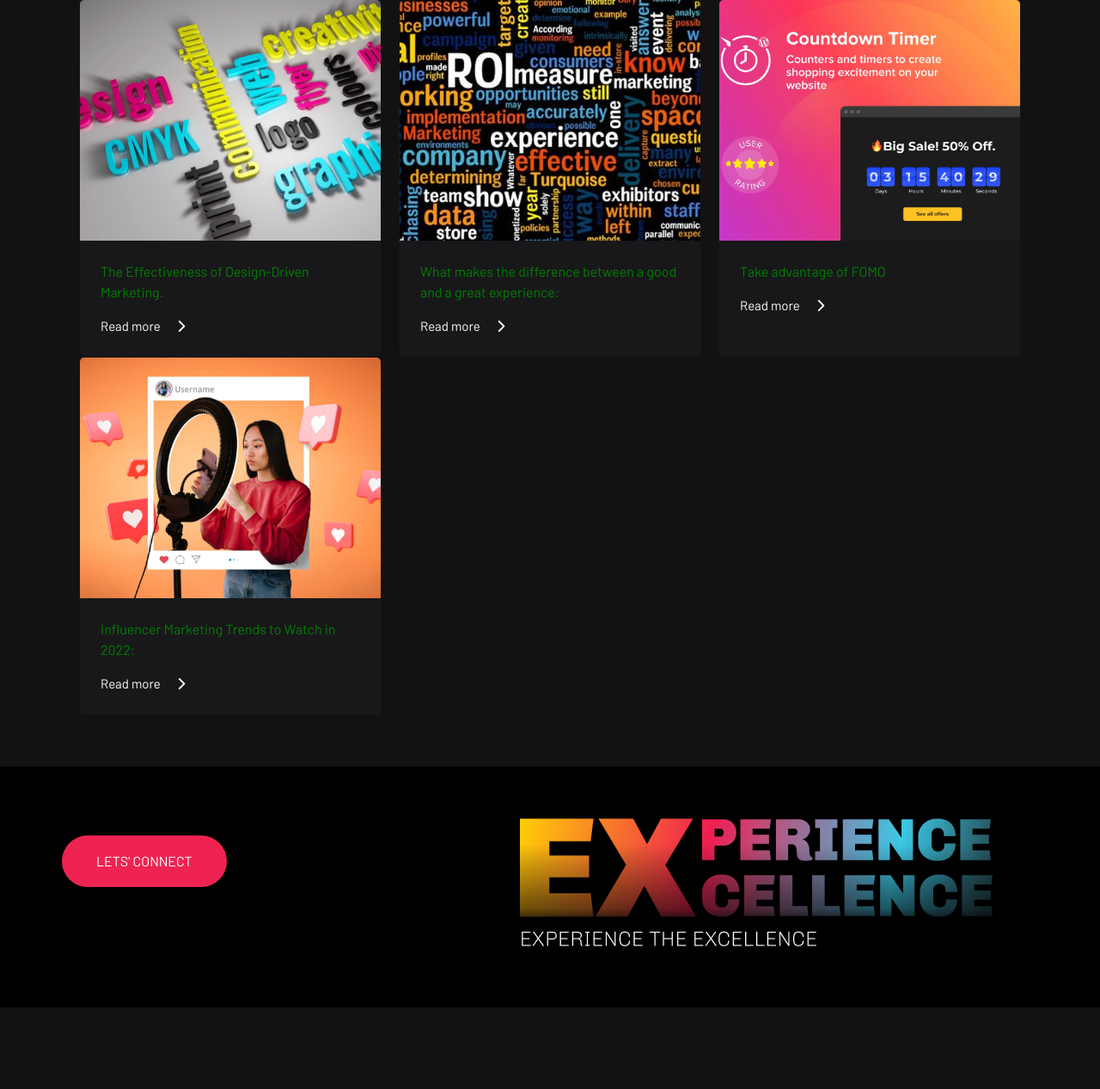
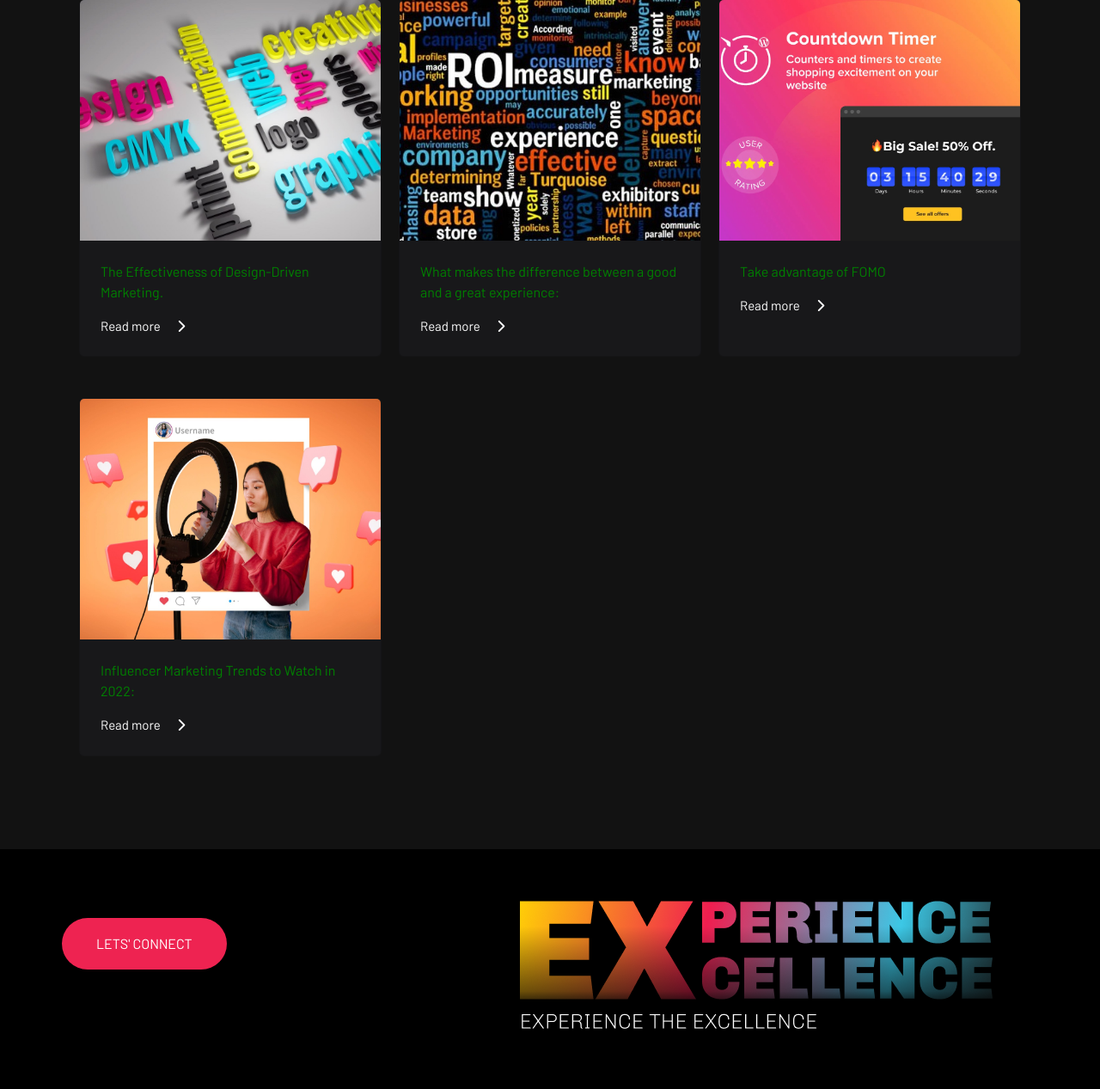
Before and after one commit to mdarbaz98/freelancePro1, a PHP site: page / in a window 1280 px wide. Shown: the part 3459-4726 px from the top of the page at 86% size. Run offline with PHP 8.4, Linux system fonts and the light colour scheme; some web fonts are replaced.

Commit message:
blog card added mb-5

```diff
--- a/index.php
+++ b/index.php
@@ -158,7 +158,7 @@ include('./include/header.php')
             <h2>Blogs</h2>
             <p class="p3"> </p>
             <div class="blog-list">
-                <div class="card">
+                <div class="card mb-5">
                     <div class="card-head">
                         <a href="blogpage1.php"> <img  src="./images/blog1.jpeg" alt=""></a>
                     </div>
@@ -169,7 +169,7 @@ include('./include/header.php')
                         <a href="blogpage1.php">Read more<i class="fa-solid ms-3 fa-chevron-up"></i></a>
                     </div>
                 </div>
-                <div class="card">
+                <div class="card mb-5">
                     <div class="card-head">
                     <a href="blogpage2.php"> <img  src="./images/blog2.jpeg" alt=""></a>
                     </div>
@@ -179,7 +179,7 @@ include('./include/header.php')
                         <a href="">Read more<i class="fa-solid ms-3 fa-chevron-up"></i></a>
                     </div>
                 </div>
-                <div class="card">
+                <div class="card mb-5">
                     <div class="card-head">
                     <a href="blogpage3.php"> <img  src="./images/blog3.jpeg" alt=""></a>
                     </div>
@@ -191,7 +191,7 @@ include('./include/header.php')
                     </div>
                 </div>
 
-                <div class="card">
+                <div class="card mb-5">
                     <div class="card-head">
                     <a href="blogpage4.php"> <img  src="./images/blog4.jpeg" alt=""></a>
                     </div>
```
